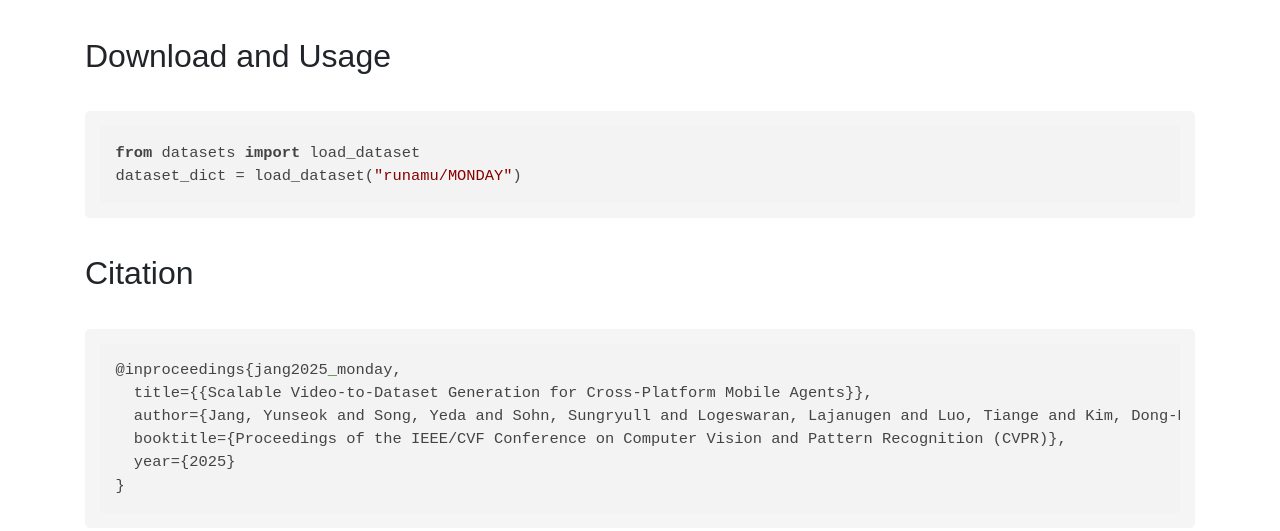
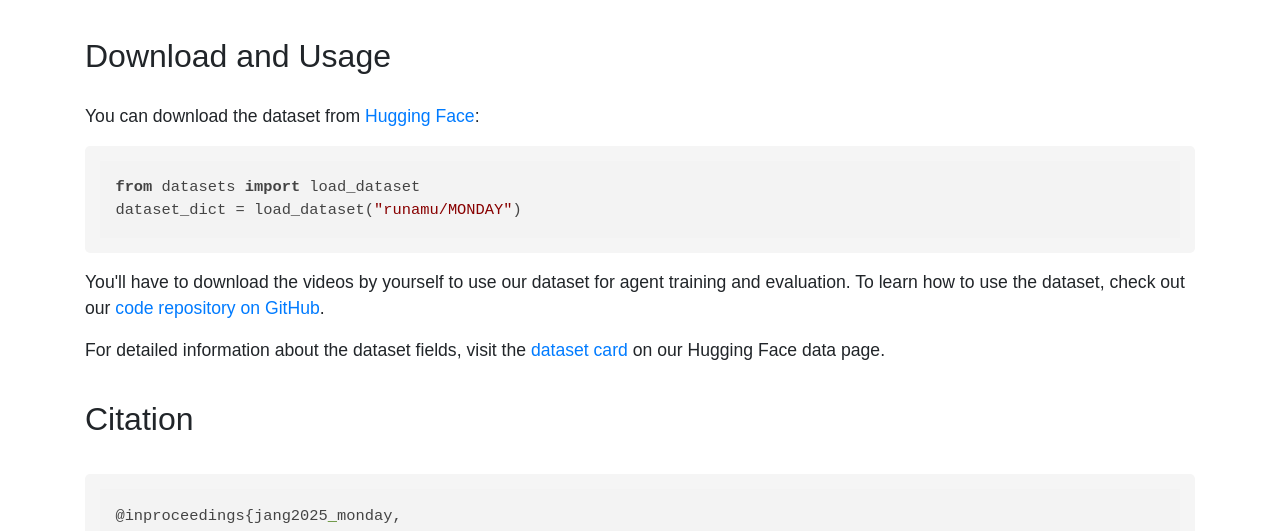
Before and after one commit to monday-dataset/monday-dataset.github.io, a plain HTML site: page index.html in a window 1280 px wide. Shown: the part 4814-5345 px from the top of the page. Drawn offline with nearby package versions, Linux system fonts and the light colour scheme; a web font is replaced by a local one.

Commit message:
Minor fixes

```diff
--- a/index.html
+++ b/index.html
@@ -571,9 +571,22 @@
             <div class="col-md-12">
                 <h2 class="section-title" id="download">Download and Usage</h2>
                 <p>
+                  You can download the dataset from <a href="https://huggingface.co/datasets/runamu/MONDAY" target="_blank">Hugging Face</a>:
+                </p>
+                <p>
 <pre><code class="language-python">from datasets import load_dataset
 dataset_dict = load_dataset("runamu/MONDAY")
 </code></pre>
+                </p>
+                <p>
+                  You'll have to download the videos by yourself to use our dataset for agent training and evaluation.
+                  To learn how to use the dataset, check out our
+                  <a href="https://github.com/runamu/monday" target="_blank">code repository on GitHub</a>.
+                </p>
+                <p>
+                  For detailed information about the dataset fields, visit the
+                  <a href="https://huggingface.co/datasets/runamu/MONDAY#dataset-card-for-monday" target="_blank">dataset card</a>
+                  on our Hugging Face data page</a>.
                 </p>
             </div>
         </div>
```
